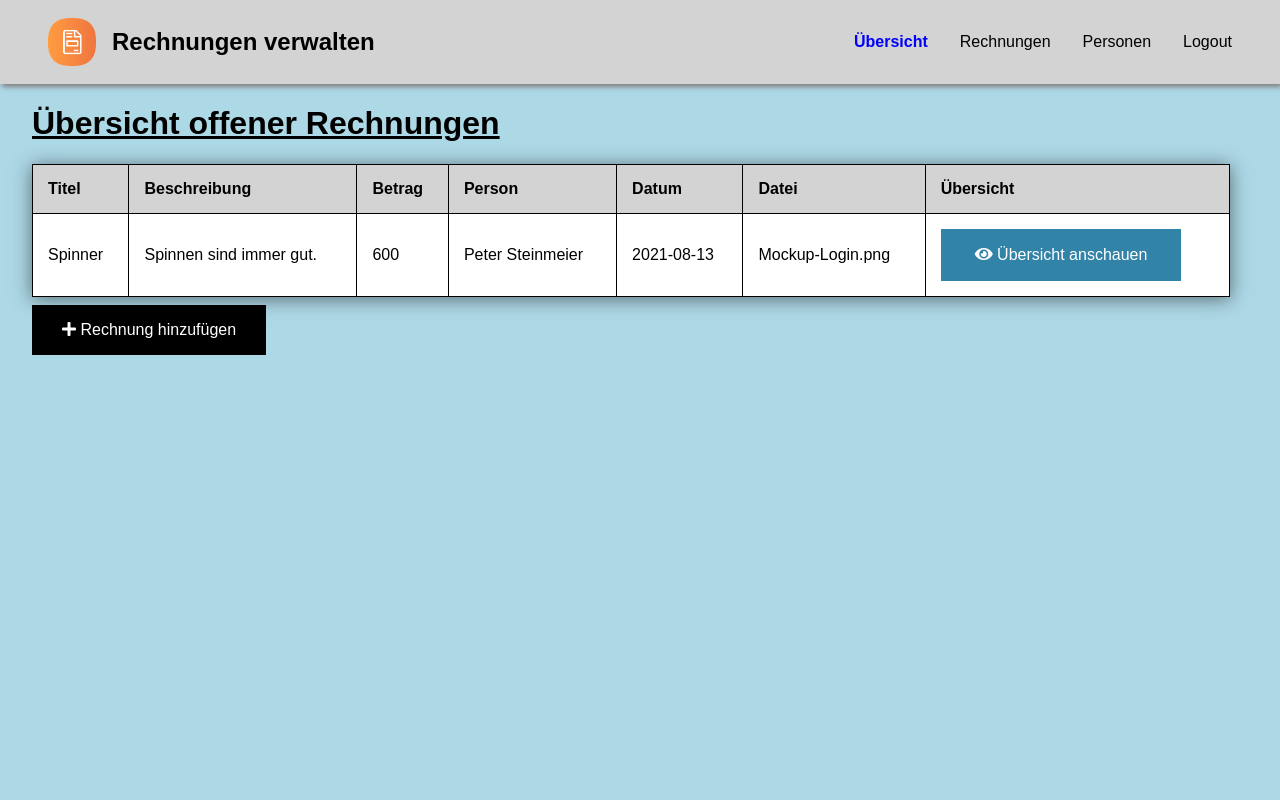
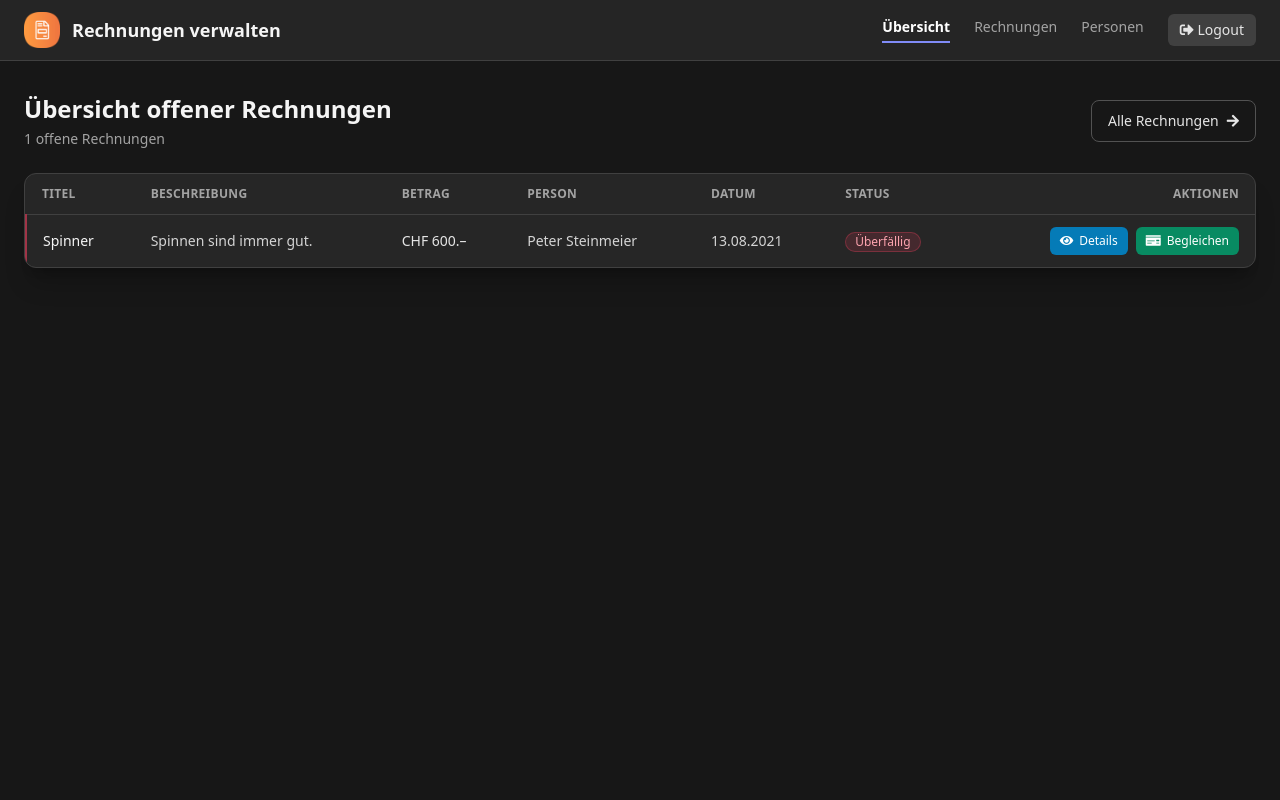
Before and after one commit to olivierluethy/mpa_2021_Olivier, a PHP site: page /rechnungen/uebersicht in a window 1280 px wide. Run offline with PHP 8.4, Linux system fonts and the light colour scheme; a user stored in the database is signed in; data comes from the database, SQL or seed files in the repository; some libraries are stand-ins or nearby versions.

Commit message:
style: restyle Übersicht dashboard to dark Tailwind
Rewrite welcome.view to the dark theme: open-invoice table with Offen/
Überfällig badges, Swiss dates, CHF amounts, person by name, and Details/
Begleichen actions, plus a link to all invoices. Drop the raw Datei column.

Co-Authored-By: Claude Opus 4.8 (1M context) <noreply@anthropic.com>

```diff
--- a/app/Views/welcome.view.php
+++ b/app/Views/welcome.view.php
@@ -5,83 +5,85 @@ if(!isset($_SESSION["loggedin"]) || $_SESSION["loggedin"] !== true){
     exit;
 }
 
-$dataCounter = 0;
+$anzahl_offen = count($rechnungen);
 
-foreach ($rechnungen as $rechnung){
-    $dataCounter++;
-}
+$badge = [
+    'offen'        => 'bg-amber-500/15 text-amber-300 ring-1 ring-inset ring-amber-500/30',
+    'ueberfaellig' => 'bg-rose-500/15 text-rose-300 ring-1 ring-inset ring-rose-500/30',
+];
+$badgeLabel = ['offen' => 'Offen', 'ueberfaellig' => 'Überfällig'];
+$accent = ['offen' => 'border-l-2 border-amber-500/50', 'ueberfaellig' => 'border-l-2 border-rose-500/60'];
+$istUeberfaellig = function (array $r): bool {
+    try { return (new DateTime($r['datum']))->modify('+1 day') < new DateTime(); }
+    catch (Exception $e) { return false; }
+};
+
+$pageTitle = 'Übersicht';
+$active = 'uebersicht';
+require __DIR__ . '/partials/head.php';
+require __DIR__ . '/partials/nav.php';
 ?>
 
-<!DOCTYPE html>
-<html lang="de">
-<head>
-    <meta charset="UTF-8">
-    <title>Übersicht</title>
-    <!-- CSS Import -->
-    <link rel="stylesheet" href="../public/css/general.css">
-    <link rel="stylesheet" href="../public/css/navigation.css">
-    <link rel="stylesheet" href="../public/css/table.css">
+<div class="mb-6 flex flex-wrap items-center justify-between gap-4">
+    <div>
+        <h1 class="text-2xl font-semibold text-neutral-100">Übersicht offener Rechnungen</h1>
+        <p class="mt-1 text-sm text-neutral-400"><?= $anzahl_offen ?> offene Rechnungen</p>
+    </div>
+    <a href="/rechnungen/rechnungen"
+       class="inline-flex items-center gap-2 rounded-lg border border-neutral-600 px-4 py-2.5 text-sm font-medium text-neutral-200 transition hover:bg-neutral-700">
+        Alle Rechnungen <i class="fas fa-arrow-right"></i>
+    </a>
+</div>
 
-    <link rel="shortcut icon" href="../images/icon.png">
-    <meta name="author" content="Olivier Luethy">
-    <link rel="stylesheet" href="https://cdnjs.cloudflare.com/ajax/libs/font-awesome/5.15.4/css/all.min.css">
-</head>
-<body>
+<?php if ($anzahl_offen > 0): ?>
+    <div class="overflow-hidden rounded-xl border border-neutral-700 bg-neutral-800 shadow-xl shadow-black/20">
+        <div class="overflow-x-auto">
+            <table class="w-full text-sm">
+                <thead>
+                    <tr class="border-b border-neutral-700 text-left text-xs font-semibold uppercase tracking-wide text-neutral-400">
+                        <th class="px-4 py-3">Titel</th>
+                        <th class="px-4 py-3">Beschreibung</th>
+                        <th class="px-4 py-3">Betrag</th>
+                        <th class="px-4 py-3">Person</th>
+                        <th class="px-4 py-3">Datum</th>
+                        <th class="px-4 py-3">Status</th>
+                        <th class="px-4 py-3 text-right">Aktionen</th>
+                    </tr>
+                </thead>
+                <tbody class="divide-y divide-neutral-700/60">
+                    <?php foreach ($rechnungen as $r): ?>
+                        <?php $kat = $istUeberfaellig($r) ? 'ueberfaellig' : 'offen'; ?>
+                        <tr class="transition-colors hover:bg-neutral-700/30">
+                            <td class="px-4 py-3 font-medium text-neutral-100 <?= $accent[$kat] ?>"><?= e($r['titel']) ?></td>
+                            <td class="max-w-xs truncate px-4 py-3 text-neutral-300" title="<?= e($r['beschreibung']) ?>"><?= e($r['beschreibung']) ?></td>
+                            <td class="whitespace-nowrap px-4 py-3 font-medium text-neutral-200">CHF <?= number_format((float)$r['betrag'], 0, '.', "'") ?>.&ndash;</td>
+                            <td class="px-4 py-3 text-neutral-300"><?= e($r['namen']) ?></td>
+                            <td class="whitespace-nowrap px-4 py-3 text-neutral-300"><?= e(formatDate($r['datum'])) ?></td>
+                            <td class="px-4 py-3">
+                                <span class="inline-flex items-center rounded-full px-2.5 py-0.5 text-xs font-medium <?= $badge[$kat] ?>"><?= $badgeLabel[$kat] ?></span>
+                            </td>
+                            <td class="px-4 py-3">
+                                <div class="flex items-center justify-end gap-2">
+                                    <a href="/rechnungen/uebersichtRechnung?id=<?= (int)$r['id'] ?>"
+                                       class="inline-flex items-center gap-1.5 rounded-md bg-sky-600/90 px-2.5 py-1.5 text-xs font-medium text-white transition hover:bg-sky-500">
+                                        <i class="fas fa-eye"></i> Details
+                                    </a>
+                                    <a href="/rechnungen/begleichen?id=<?= (int)$r['id'] ?>"
+                                       class="inline-flex items-center gap-1.5 rounded-md bg-emerald-600/90 px-2.5 py-1.5 text-xs font-medium text-white transition hover:bg-emerald-500">
+                                        <i class="fas fa-money-check"></i> Begleichen
+                                    </a>
+                                </div>
+                            </td>
+                        </tr>
+                    <?php endforeach; ?>
+                </tbody>
+            </table>
+        </div>
+    </div>
+<?php else: ?>
+    <div class="rounded-xl border border-dashed border-neutral-700 bg-neutral-800/50 p-12 text-center">
+        <p class="text-neutral-400">Es wurde noch keine offene Rechnung erfasst.</p>
+    </div>
+<?php endif; ?>
 
-<nav>
-    <div class="title">
-        <img src="../images/icon.png" alt="">
-        <h1>Rechnungen verwalten</h1>
-    </div>
-
-    <div class="anchors">
-        <a class="active" href="../rechnungen/uebersicht">Übersicht</a>
-        <a href="../rechnungen/rechnungen">Rechnungen</a>
-        <a href="../rechnungen/personen">Personen</a>
-        <?php
-        if(isset($_SESSION['loggedin']) == true){
-            echo "<a href='../rechnungen/logout'>Logout</a>";
-        }else{
-            echo "<a href='../rechnungen/login'>Login</a>";
-        }?>
-    </div>
-</nav>
-
-<main>
-    <h1><u>Übersicht offener Rechnungen</u></h1>
-
-    <?php
-    if($dataCounter > 0){
-        echo "<table>
-                <tr>
-                    <th>Titel</th>
-                    <th>Beschreibung</th>
-                    <th>Betrag</th>
-                    <th>Person</th>
-                    <th>Datum</th>
-                    <th>Datei</th>
-                    <th>Übersicht</th>
-                </tr>";
-
-        foreach ($rechnungen as $rechnung){
-            echo "<tr>";
-            echo "<td>" . $rechnung['titel'] . "</td>";
-            echo "<td>" . $rechnung['beschreibung'] . "</td>";
-            echo "<td>" . $rechnung['betrag'] . "</td>";
-            echo "<td>" . $rechnung['namen'] . "</td>";
-            echo "<td>" . $rechnung['datum'] . "</td>";
-            echo "<td>" . $rechnung['datei'] . "</td>";
-            echo "<td><a href='uebersichtRechnung?id=" . $rechnung['id'] . "'><button class='uebersicht'><i class='fas fa-eye'></i> Übersicht anschauen</button></a></td>";
-            echo "</tr>";
-        }
-        echo "</table>";
-    }else{
-        echo "<h1 style='color: red';>Es wurde noch keine offene Rechnungen erfasst</h1>";
-    }
-    echo "<button class='hinzufuegen' onclick='addBill()'><i class='fas fa-plus'></i> Rechnung hinzufügen</button>";
-    ?>
-</main>
-
-<script src="../public/js/app.js"></script>
-</body>
-</html>
+<?php require __DIR__ . '/partials/foot.php'; ?>
```
